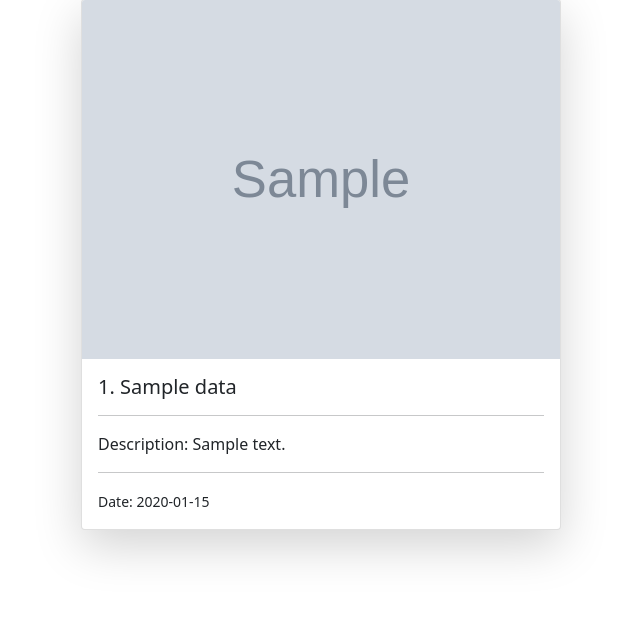
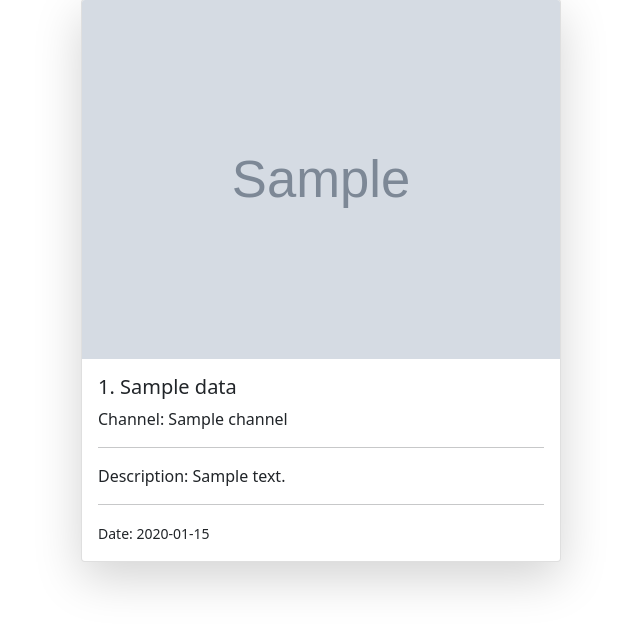
Before and after one commit to ShubhamShreshth/YouTube_API, a Django app: template mysite/yt/templates/yt/home.html in a window 1280 px wide. Shown: the part 65-695 px from the top of the page, without its empty margins (9-649 px from the left). Run offline with Django 3.2, Linux system fonts and the light colour scheme; the template is opened without the code that fills it: most values are stand-ins (such as "Sample title", 1, 10 or a date in 2020); grey boxes marked "Sample" are stand-in pictures.

Commit message:
Update home.html

```diff
--- a/mysite/yt/templates/yt/home.html
+++ b/mysite/yt/templates/yt/home.html
@@ -23,6 +23,7 @@
                 <img src="{{ i.image }}" class="card-img-top" alt="...">
                 <div class="card-body">
                 <h5 class="card-title">{{i.index}}. {{ i.title }}</h5>
+                    <p class="card-text">Channel: {{ i.channel }}</p>
                     <hr>
                 <p class="card-text">Description: {{ i.description }}</p>
                     <hr>
```
